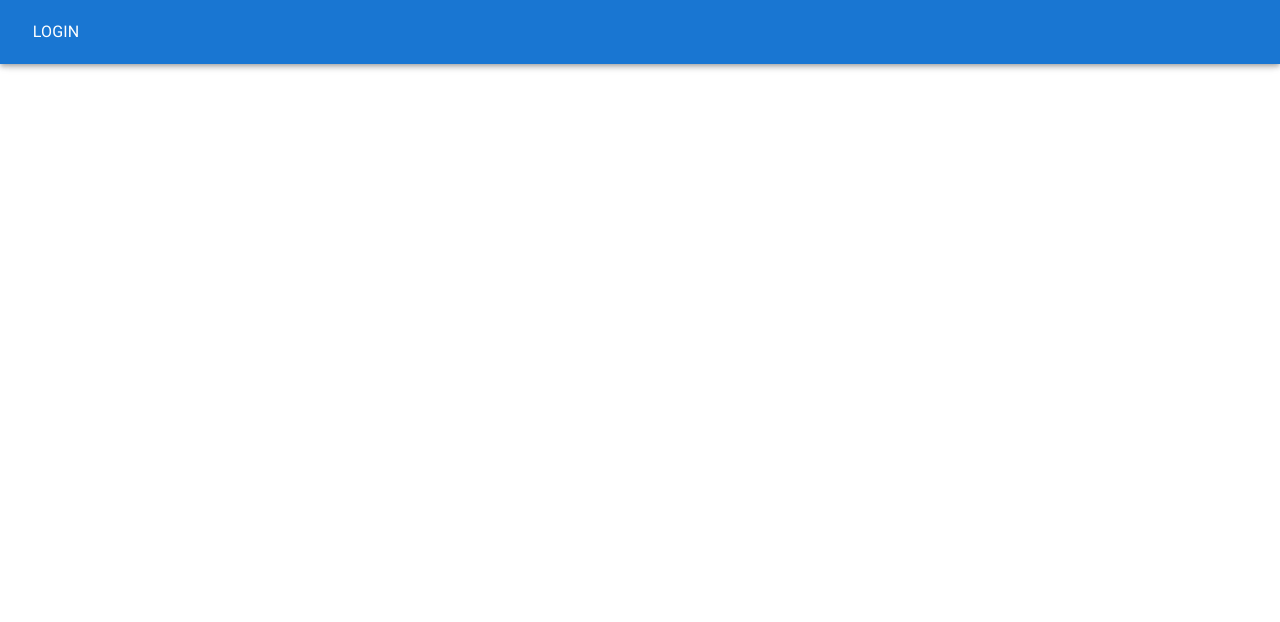
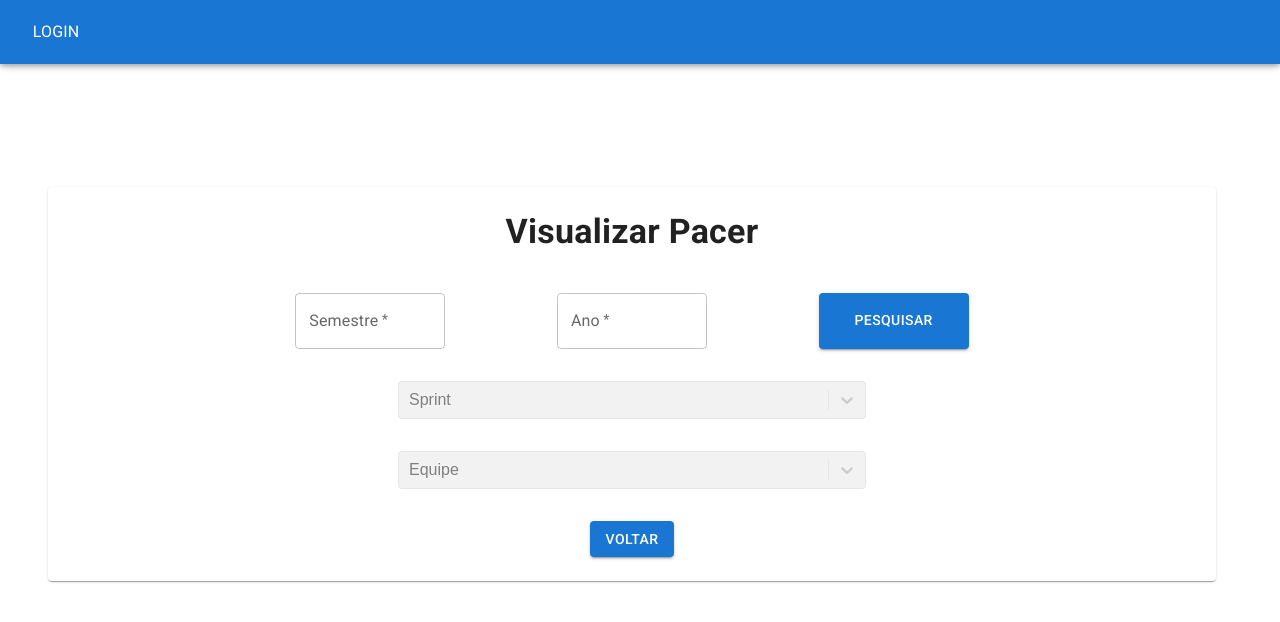
Before and after one commit to Salitop/SmartPacer-UI, a React (Create React App) app in the folder smartpacerUI/: page /viewPacer in a window 1280 px wide. Before the commit this address had no page. Shown: the top 622 px of the page. Built offline with nearby package versions, Linux system fonts and the light colour scheme; no server answers.

Commit message:
Adicionada a tela para ViewPacer para visualização do pacer a partir da home professor.

```diff
--- a/smartpacerUI/package.json
+++ b/smartpacerUI/package.json
@@ -15,6 +15,7 @@
     "react-dom": "^18.2.0",
     "react-router-dom": "^6.9.0",
     "react-scripts": "5.0.1",
+    "react-select": "^5.7.2",
     "web-vitals": "^2.1.4"
   },
   "scripts": {
--- a/smartpacerUI/src/App.js
+++ b/smartpacerUI/src/App.js
@@ -4,6 +4,7 @@ import Base from "./pages/Base";
 import HomeAluno from "./pages/HomeAluno";
 import HomeProfessor from "./pages/HomeProfessor";
 import Login from "./pages/Login";
+import ViewPacer from "./pages/ViewPacer";
 
 function App() {
   return (
@@ -15,6 +16,7 @@ function App() {
           <Route exact path="/login" element={<Login />} />
           <Route exact path="/home-aluno" element={<HomeAluno />} />
           <Route exact path="/home-prof" element={<HomeProfessor />} />
+          <Route exact path="/viewPacer" element={<ViewPacer />} />
         </Routes>
       </Router>
     </>
--- a/smartpacerUI/src/pages/HomeProfessor.jsx
+++ b/smartpacerUI/src/pages/HomeProfessor.jsx
@@ -1,4 +1,4 @@
-import { Button, Grid, Typography } from "@mui/material";
+import { Button, Grid, Paper, Typography } from "@mui/material";
 import React, { useState, useEffect } from "react";
 import { useNavigate } from "react-router-dom";
 import Service from "../Service";
@@ -32,6 +32,19 @@ function HomeProfessor() {
             Smart Pacer - Bem vindo Professor
           </Typography>
           <Button onClick={() => logout()}>Sair</Button>
+          <Paper elelvation={2} sx={{ padding: 5 }}>
+            <Grid container direction="column" spacing={2}>
+              <Grid item>
+                <Button
+                  fullWidth
+                  variant="contained"
+                  onClick={() => navigate("/viewPacer")}
+                >
+                  Visualizar Pacer
+                </Button>
+              </Grid>
+            </Grid>
+          </Paper>
         </Grid>
       </Grid>
     </>
--- /dev/null
+++ b/smartpacerUI/src/pages/ViewPacer.jsx
@@ -0,0 +1,168 @@
+import {
+  Button,
+  Container,
+  Grid,
+  Paper,
+  TextField,
+  Typography,
+  Table,
+  TableBody,
+  TableRow,
+  TableCell,
+  TableContainer,
+  TableHead,
+} from "@mui/material";
+import React, { useState } from "react";
+import Select from "react-select";
+import { useNavigate } from "react-router-dom";
+import Axios from "axios";
+
+function ViewPacer() {
+  const navigate = useNavigate();
+  const [values, setValues] = useState();
+  const [sprints, setSprints] = useState([]);
+  const [equipes, setEquipes] = useState([]);
+  const [semestre, setSemestre] = useState();
+  const [ano, setAno] = useState();
+  const [idEquipe, setIdEquipe] = useState();
+  const [idSprint, setIdSprint] = useState();
+  const [sprintsList, setSprintsList] = useState([]);
+  const [statusEquipe, setStatusEquipe] = useState(Boolean);
+  const [statusSprint, setStatusSprint] = useState(Boolean);
+
+  React.useEffect(() => {
+    setStatusEquipe(false);
+    setStatusSprint(false);
+    Axios.get(`http://127.0.0.1:5000/obterTodasEquipes`).then((response) =>
+      setValues(response.data)
+    );
+  }, []);
+
+  carregarEquipes();
+
+  function carregarEquipes() {
+    if (equipes.length < values?.length) {
+      for (let i = 0; i < values?.length; i++) {
+        equipes.push({ value: values[i].idequipe, label: values[i].equipe });
+      }
+    }
+  }
+
+  function eventoVoltar() {
+    navigate("/home-prof");
+  }
+
+  function getSprints() {
+    Axios.get("http://127.0.0.1:5000/obterSprintSemestreAno", {
+      params: { semestre: semestre, ano: ano },
+    }).then((response) => {
+      setSprints(response.data);
+    });
+    if (sprintsList.length <= 0) {
+      for (let i = 0; i < sprints?.length; i++) {
+        sprintsList.push({
+          value: sprints[i].idsprint,
+          label: sprints[i].descricao,
+        });
+      }
+      if (sprintsList.length <= 0) setStatusSprint(false);
+      else setStatusSprint(true);
+    }
+  }
+
+  //Fazer salvar os Ids Selecionados e liberar o DDL da Equipe
+  function selecionarSprint(e) {
+    console.log(e);
+    setIdSprint(e);
+    setStatusEquipe(true);
+  }
+
+  return (
+    <div>
+      <Container maxWidth="lg">
+        <Grid
+          container
+          spacing={2}
+          direction="column"
+          justifyContent="center"
+          style={{ minHeight: "100vh" }}
+        >
+          <Paper elelvation={2} sx={{ padding: 3 }}>
+            <Typography
+              variant="h4"
+              fontWeight="bold"
+              textAlign="center"
+              sx={{ paddingBottom: 5 }}
+            >
+              Visualizar Pacer
+            </Typography>
+            <form>
+              <Grid container direction="column" spacing={4}>
+                <Grid
+                  item
+                  sx={{
+                    display: "grid",
+                    gridTemplateColumns: "repeat(3, 1fr)",
+                  }}
+                >
+                  <TextField
+                    type="text"
+                    label="Semestre"
+                    variant="outlined"
+                    sx={{ width: 150, justifySelf: "right" }}
+                    required
+                    onChange={(event) => setSemestre(event.target.value)}
+                  />
+                  <TextField
+                    type={"text"}
+                    label="Ano"
+                    variant="outlined"
+                    sx={{ width: 150, justifySelf: "center" }}
+                    required
+                    onChange={(event) => setAno(event.target.value)}
+                  />
+                  <Button
+                    variant="contained"
+                    sx={{ width: 150, justifySelf: "left" }}
+                    onClick={getSprints}
+                  >
+                    Pesquisar
+                  </Button>
+                </Grid>
+                <Grid item sx={{ alignSelf: "center", width: 500 }}>
+                  <Select
+                    isDisabled={!statusSprint}
+                    label="Sprint"
+                    variant="outlined"
+                    placeholder="Sprint"
+                    required
+                    options={sprintsList}
+                    onChange={(event) => selecionarSprint(event.target.value)}
+                  />
+                </Grid>
+                <Grid item sx={{ alignSelf: "center", width: 500 }}>
+                  <Select
+                    isDisabled={!statusEquipe}
+                    label="Equipe"
+                    variant="outlined"
+                    placeholder="Equipe"
+                    required
+                    options={equipes}
+                    onChange={(event) => setIdEquipe(event.target.value)}
+                  />
+                </Grid>
+                <Grid item sx={{ alignSelf: "center" }}>
+                  <Button variant="contained" onClick={() => eventoVoltar()}>
+                    Voltar
+                  </Button>
+                </Grid>
+              </Grid>
+            </form>
+          </Paper>
+        </Grid>
+      </Container>
+    </div>
+  );
+}
+
+export default ViewPacer;
```
Also changed, not shown: 1 other file (tests, documents, lock files or other folders).
